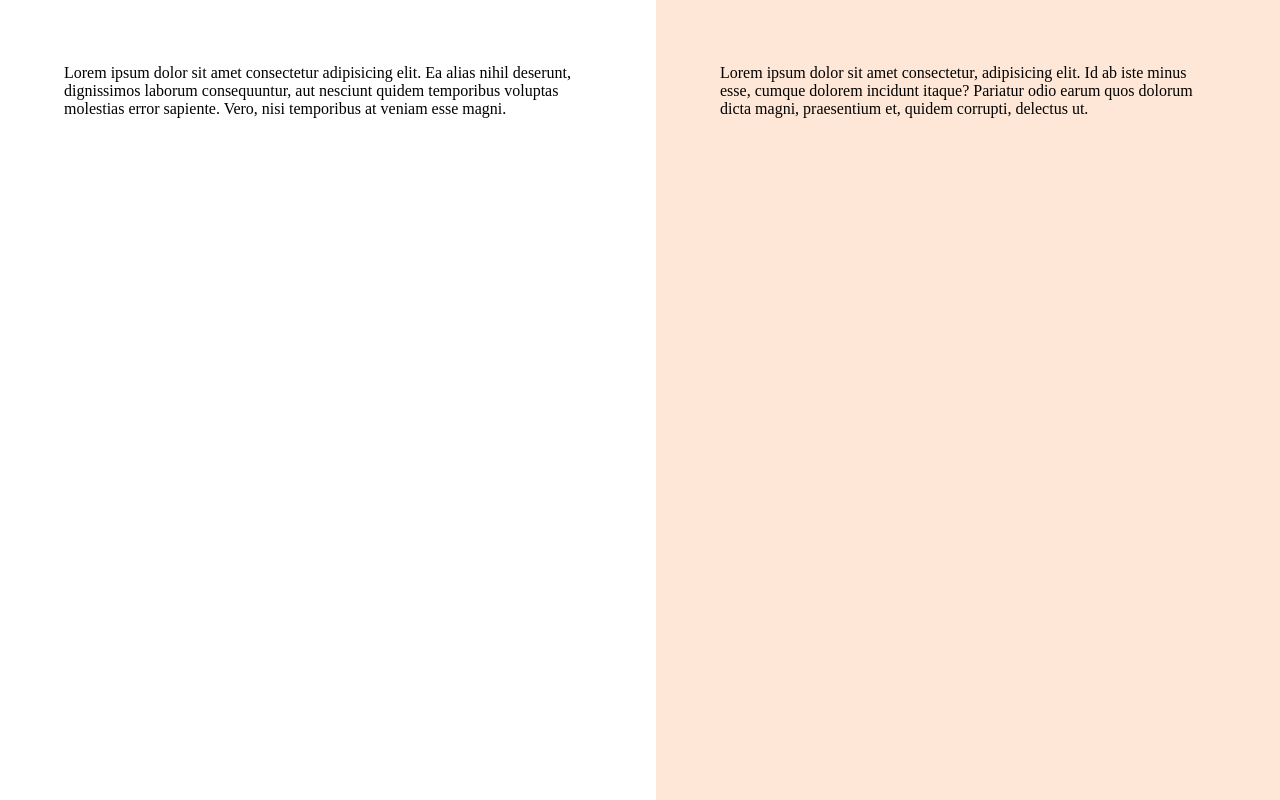
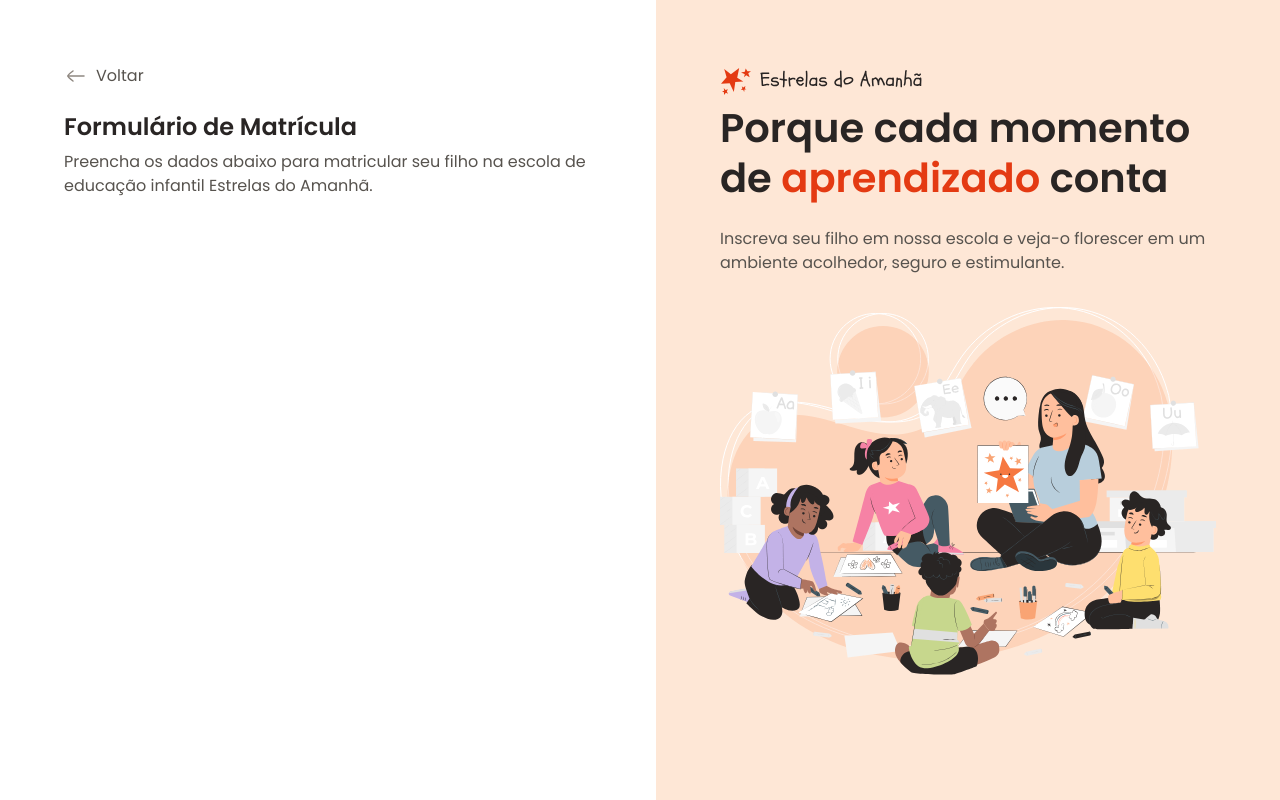
Before and after one commit to fillipedbarreto/project_form, a plain HTML site: page index.html in a window 1280 px wide. Drawn offline with Linux system fonts and the light colour scheme.

Commit message:
Finished aside and main header

```diff
--- a/index.html
+++ b/index.html
@@ -14,13 +14,23 @@
     <div id="app">
         <main>
             <div class="main-container">
-                Lorem ipsum dolor sit amet consectetur adipisicing elit. Ea alias nihil deserunt, dignissimos laborum consequuntur, aut nesciunt quidem temporibus voluptas molestias error sapiente. Vero, nisi temporibus at veniam esse magni.
+                <div class="back">
+                    <img src="assets/icons/arrow-left-02.svg" alt="Icone de seta para a esquerda">
+                    <span>Voltar</span>
+                </div>
+                <h1>Formulário de Matrícula</h1>
+                <p>Preencha os dados abaixo para matricular seu filho na escola de educação infantil Estrelas do Amanhã.</p>
             </div>
         </main>
 
         <aside>
             <div class="aside-container">
-                Lorem ipsum dolor sit amet consectetur, adipisicing elit. Id ab iste minus esse, cumque dolorem incidunt itaque? Pariatur odio earum quos dolorum dicta magni, praesentium et, quidem corrupti, delectus ut.
+                <header>
+                    <img src="assets/logo.svg" alt="Logo Estrelas do Amanhã">
+                    <h2>Porque cada momento de <span>aprendizado</span> conta</h2>
+                    <p>Inscreva seu filho em nossa escola e veja-o florescer em um ambiente acolhedor, seguro e estimulante.</p>
+                </header>
+                <img src="assets/images/pana.svg" alt="Desenho de uma sala de aula. Uma professora mostrando uma figura para quatro crianças">
             </div>
         </aside>
     </div>
--- a/style/global.css
+++ b/style/global.css
@@ -32,4 +32,15 @@
 
 body {
     overflow: hidden;
+    font: var(--text);
+    color: var(--text-secondary);
 }
+
+h1, h2 {
+    color: var(--text-primary);
+}
+
+img {
+    max-width: 100%;
+    height: auto;
+}
--- a/style/layout.css
+++ b/style/layout.css
@@ -14,6 +14,18 @@ main {
         max-width: 33rem;
         margin-left: auto;
     }
+
+    & .back {
+        display: flex;
+        align-items: center;
+        gap: 0.5rem;
+        margin-bottom: 1.5rem;
+    }
+
+    & h1 {
+        font: 600 1.5rem/1.25 var(--font-family);
+        margin-bottom: 0.5rem;
+    }
 }
 
 aside {
@@ -22,5 +34,20 @@ aside {
 
     & .aside-container {
         max-width: 31rem;
+
+        & > img {
+            width: 31rem;
+            margin-top: 2rem;
+        }
+
+    }
+
+    & h2 {
+        font: 600 2.5rem/1.25 var(--font-family);
+        margin-bottom: 1.5rem;
+
+        & span {
+            color: var(--text-highlight);
+        }
     }
 }
```
